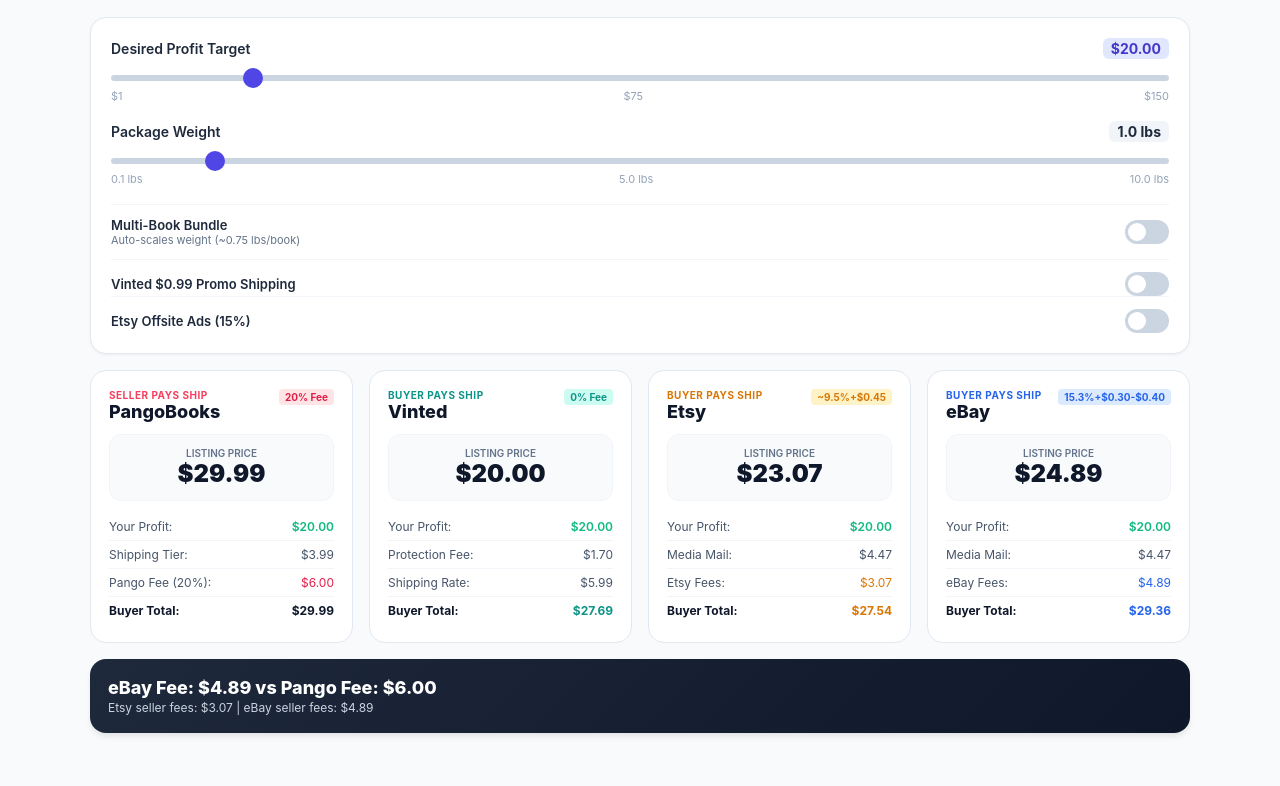
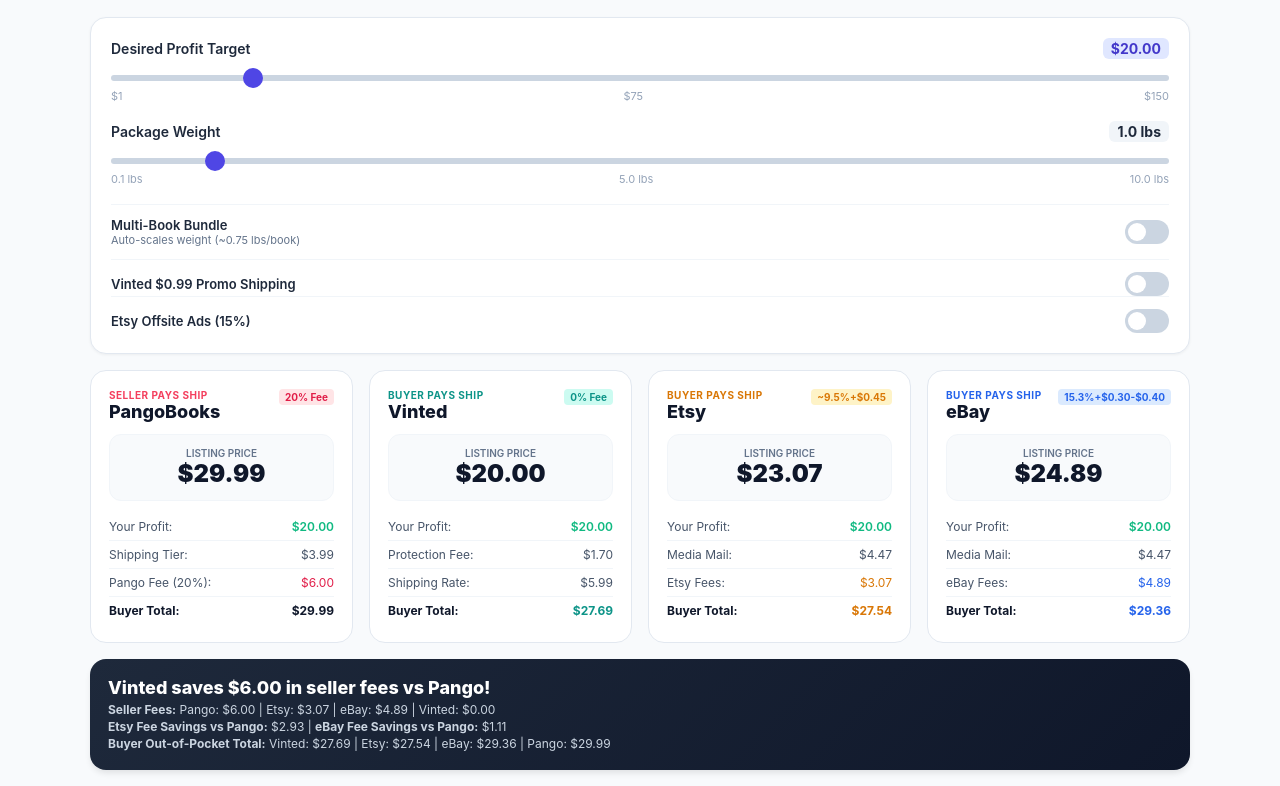
Before and after one commit to rustylgilpin/Book-calculator, a plain HTML site: page index.html in a window 1280 px wide. Shown: the part 68-854 px from the top of the page. Before the commit the page ends 817 px from the top, so only its background shows below. Drawn offline with Linux system fonts and the light colour scheme.

Commit message:
Update index.html

```diff
--- a/index.html
+++ b/index.html
@@ -54,7 +54,7 @@
 
     .summary-box { background: linear-gradient(135deg, #1e293b, #0f172a); color: white; border-radius: 16px; padding: 18px; box-shadow: 0 4px 6px -1px rgba(0,0,0,0.1); }
     .summary-title { font-size: 18px; font-weight: 800; }
-    .summary-sub { font-size: 12px; color: #cbd5e1; margin-top: 2px; }
+    .summary-sub { font-size: 12px; color: #cbd5e1; margin-top: 4px; line-height: 1.4; }
 
     .drawer { background: #f8fafc; padding: 12px; border-radius: 12px; margin-top: 12px; border: 1px dashed #cbd5e1; }
     .hidden { display: none; }
@@ -347,8 +347,14 @@
       ebayFee.innerText = '$' + ebayTotalFees.toFixed(2);
       ebayBuyerTotal.innerText = '$' + ebayBuyerOut.toFixed(2);
 
-      bestPlatformTitle.innerText = 'eBay Fee: $' + ebayTotalFees.toFixed(2) + ' vs Pango Fee: $' + pangoPlatformFee.toFixed(2);
-      savingsSubtext.innerText = 'Etsy seller fees: $' + etsyTotalFees.toFixed(2) + ' | eBay seller fees: $' + ebayTotalFees.toFixed(2);
+      // Detailed Summary Calculations
+      var pangoFeeSavingsVsEtsy = pangoPlatformFee - etsyTotalFees;
+      var pangoFeeSavingsVsEbay = pangoPlatformFee - ebayTotalFees;
+
+      bestPlatformTitle.innerText = 'Vinted saves $' + pangoPlatformFee.toFixed(2) + ' in seller fees vs Pango!';
+      savingsSubtext.innerHTML = '<strong>Seller Fees:</strong> Pango: $' + pangoPlatformFee.toFixed(2) + ' | Etsy: $' + etsyTotalFees.toFixed(2) + ' | eBay: $' + ebayTotalFees.toFixed(2) + ' | Vinted: $0.00<br>' +
+        '<strong>Etsy Fee Savings vs Pango:</strong> $' + pangoFeeSavingsVsEtsy.toFixed(2) + ' | <strong>eBay Fee Savings vs Pango:</strong> $' + pangoFeeSavingsVsEbay.toFixed(2) + '<br>' +
+        '<strong>Buyer Out-of-Pocket Total:</strong> Vinted: $' + vintedBuyerOut.toFixed(2) + ' | Etsy: $' + etsyBuyerOut.toFixed(2) + ' | eBay: $' + ebayBuyerOut.toFixed(2) + ' | Pango: $' + pangoListingPrice.toFixed(2);
     }
 
     profitSlider.addEventListener('input', function(e) { desiredProfitUnit = parseFloat(e.target.value); profitDisplay.innerText = '$' + desiredProfitUnit.toFixed(2); calculate(); });
```
